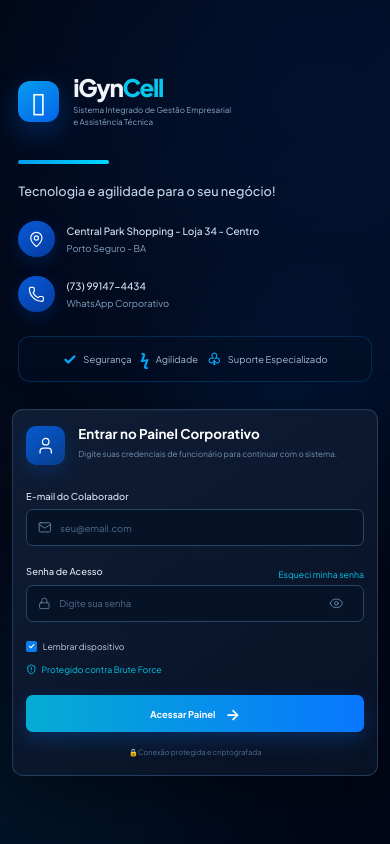
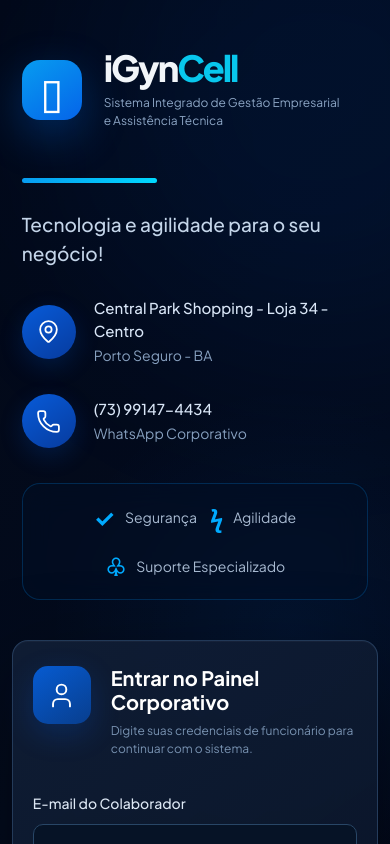
Before and after one commit to primevideoempresa-beep/iGynCell, a React (Vite) app: page / in a window 390 px wide. Shown: the top 844 px of the page. Built offline with nearby package versions, Linux system fonts and the light colour scheme; no server answers.

Commit message:
style: improve responsive layout and modal scrolling
Update global CSS to handle image sizing and modal overflow. Adjust dashboard KPI grid for better mobile responsiveness and refine login screen scaling.

```diff
--- a/src/components/dashboard/OverviewDashboard.tsx
+++ b/src/components/dashboard/OverviewDashboard.tsx
@@ -168,7 +168,7 @@
 
       {/* KPI Cards Grid */}
       <div className="mb-8">
-        <div className="grid grid-cols-2 sm:grid-cols-2 lg:grid-cols-4 gap-3 sm:gap-4">
+        <div className="grid grid-cols-1 sm:grid-cols-2 lg:grid-cols-4 gap-3 sm:gap-4">
           {/* OS Abertas */}
           <div
             onClick={() => setCurrentTab('orders')}
--- a/src/index.css
+++ b/src/index.css
@@ -9,6 +9,17 @@
     font-family: 'JetBrains Mono', monospace;
     font-variant-numeric: tabular-nums;
   }
+
+  img {
+    max-width: 100%;
+    height: auto;
+  }
+}
+
+/* Ensure modals are scrollable on small screens */
+.modal-container {
+  max-height: 90vh;
+  overflow-y: auto;
 }
 
 /* Custom modern scrollbar */
@@ -112,7 +123,12 @@
 
   gap: 90px;
   align-items: center;
-  zoom: 0.67;
+}
+
+@media (min-width: 1024px) {
+  .login-container {
+    zoom: 0.67;
+  }
 }
 
 .brand-section {
```
